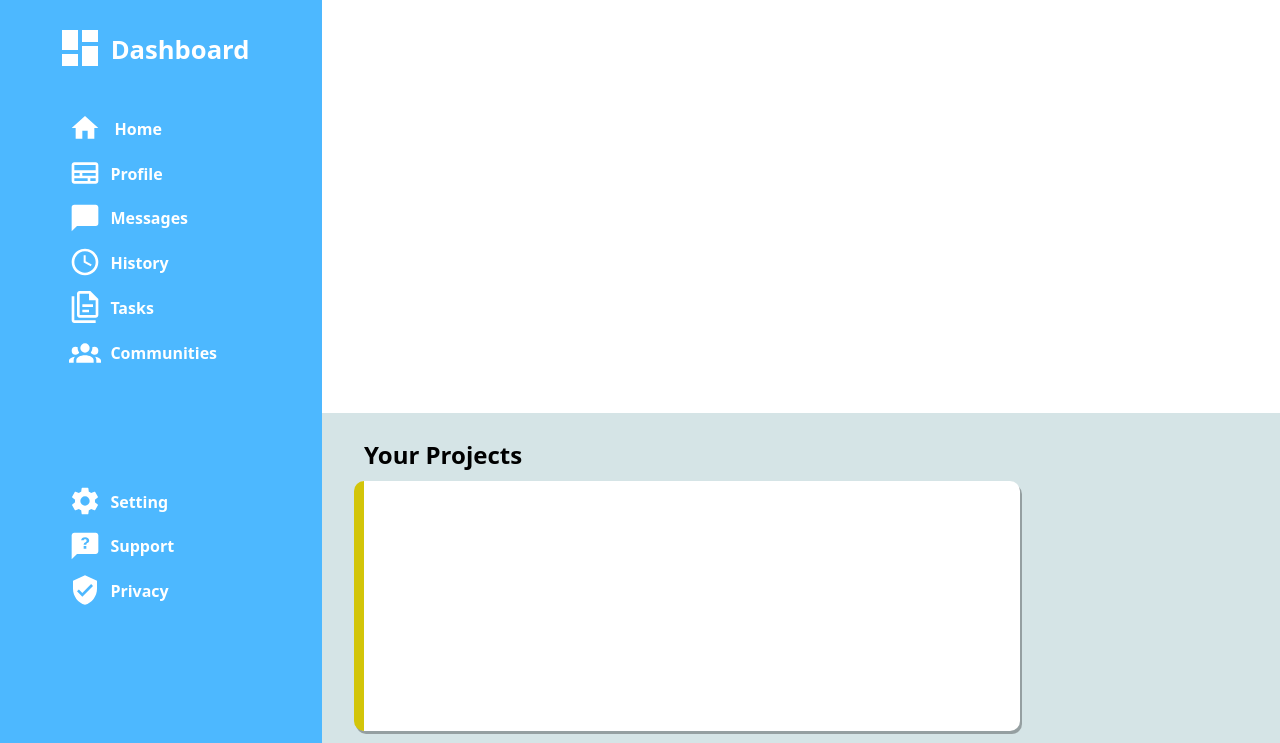
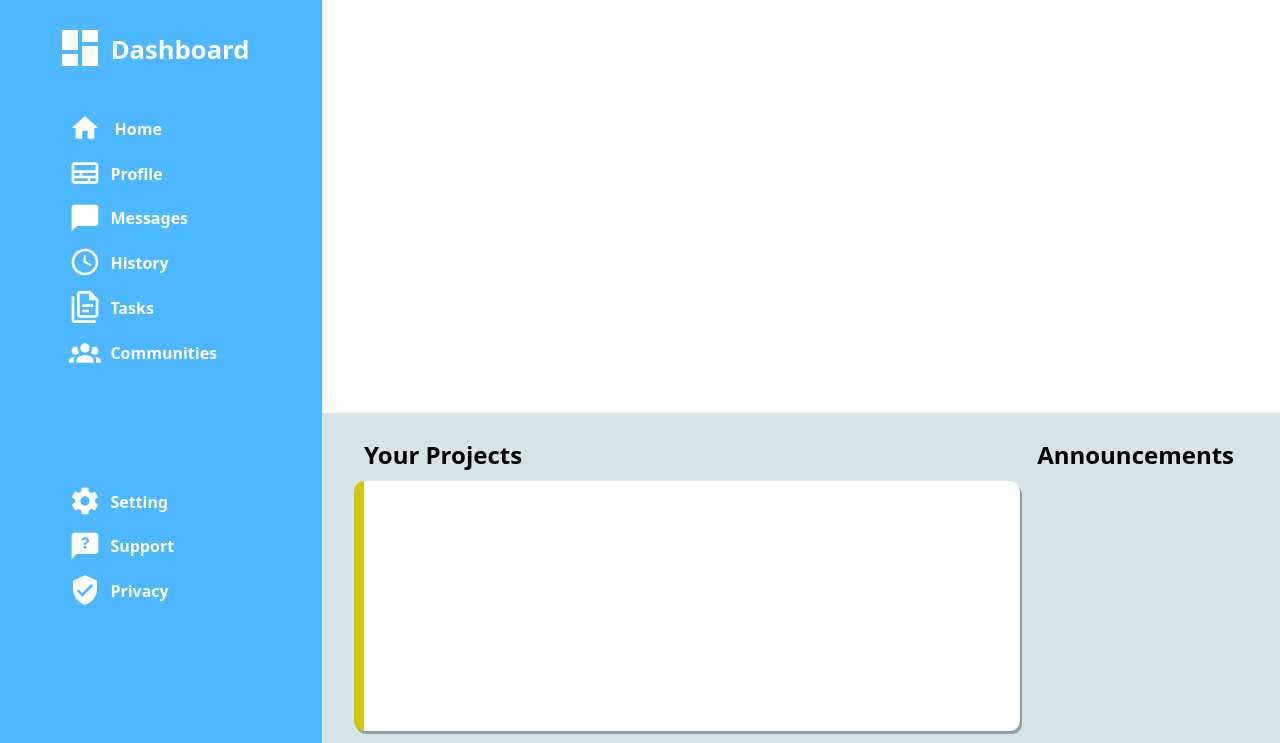
Before and after one commit to Stan-tab/Admin-dashboard, a plain HTML site: page index.html in a window 1280 px wide. Shown: the top 743 px of the page. Drawn offline with Linux system fonts and the light colour scheme.

Commit message:
feat: fix bug

```diff
--- a/index.html
+++ b/index.html
@@ -25,9 +25,12 @@
             </ul>
         </div>
         <div class="topnav"></div>
-        <div class="content">
-            <div class="yaLoh">
+        <div class="yaLoh">
+            <div class="Loh">
                 <p>Your Projects</p>
+                <p>Announcements</p>
+            </div>
+            <div class="content">
                 <div class="mainbar">
                     <div class="card"></div>
                     <div class="card"></div>
@@ -36,8 +39,8 @@
                     <div class="card"></div>
                     <div class="card"></div>
                 </div>
+                <div class="sidebar"></div>
             </div>
-            <div class="sidebar"></div>
         </div>
     </div>
 </body>
--- a/style.css
+++ b/style.css
@@ -66,25 +66,40 @@
 }
 
 .content {
-    background-color: rgb(213, 228, 230);
     grid-area: 2/2/3/3;
     display: flex;
 }
 
 .yaLoh{
-    flex: 4;
+    background-color: rgb(213, 228, 230);
     padding: 10px;
     padding-left: 2rem;
 }
 
-.yaLoh > p{
+.yaLoh > .Loh > p{
     font-weight: bold;
     font-size: 1.5rem;
     padding-top: 0.3rem;
     margin: 10px;
+    display: inline-block;
+}
+
+.Loh {
+    display: flex;
+    justify-content: space-between;
+}
+
+.Loh > p {
+    flex: 5;
+}
+
+.Loh > p + p {
+    flex: 2;
+    padding-left: 6rem;
 }
 
 .mainbar{
+    flex: 4;
     display: grid;
     gap: 15px;
     grid-template-columns: repeat(auto-fit, minmax(400px, 1fr));
```
